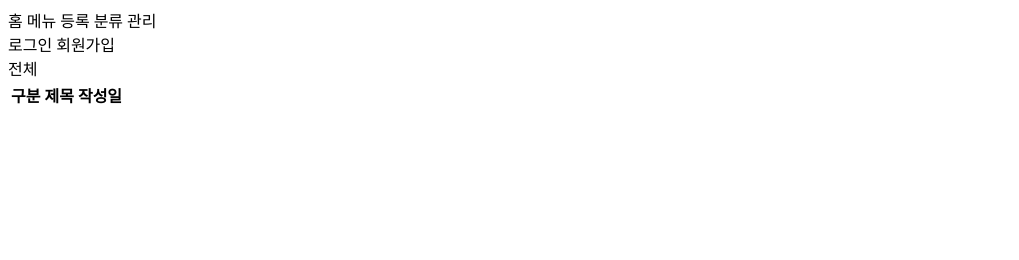
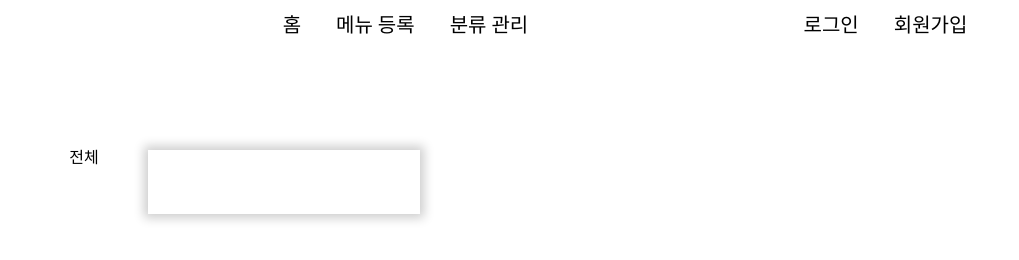
Before and after one commit to dragonbead95/Food_gallery, a plain HTML site: page index.html in a window 1280 px wide. Shown: the whole page, without its empty margins (0-1019 px from the left). Drawn offline with Linux system fonts and the light colour scheme.

Commit message:
update the layout

```diff
--- a/index.html
+++ b/index.html
@@ -3,7 +3,9 @@
   <head>
     <meta charset="UTF-8" />
     <meta name="viewport" content="width=device-width, initial-scale=1.0" />
-    <title>Document</title>
+    <title>Food Gallery</title>
+    <link rel="stylesheet" href="reset.css" />
+    <link rel="stylesheet" href="style.css" />
   </head>
   <body>
     <header class="header">
@@ -17,17 +19,16 @@
         <span class="header__title">회원가입</span>
       </div>
     </header>
-    <nav class="navigater">
-      <span class="navigater__title">전체</span>
-    </nav>
     <section class="section">
-      <table>
-        <tr>
-          <th>구분</th>
-          <th>제목</th>
-          <th>작성일</th>
-        </tr>
-      </table>
+      <nav class="navigater">
+        <span class="navigater__title">전체</span>
+      </nav>
+      <content class="content">
+        <ul class="food-list">
+          <li class="food-list__item"></li>
+        </ul>
+      </content>
     </section>
+    <footer class="footer"></footer>
   </body>
 </html>
--- /dev/null
+++ b/reset.css
@@ -0,0 +1,129 @@
+/* http://meyerweb.com/eric/tools/css/reset/
+   v2.0 | 20110126
+   License: none (public domain)
+*/
+
+html,
+body,
+div,
+span,
+applet,
+object,
+iframe,
+h1,
+h2,
+h3,
+h4,
+h5,
+h6,
+p,
+blockquote,
+pre,
+a,
+abbr,
+acronym,
+address,
+big,
+cite,
+code,
+del,
+dfn,
+em,
+img,
+ins,
+kbd,
+q,
+s,
+samp,
+small,
+strike,
+strong,
+sub,
+sup,
+tt,
+var,
+b,
+u,
+i,
+center,
+dl,
+dt,
+dd,
+ol,
+ul,
+li,
+fieldset,
+form,
+label,
+legend,
+table,
+caption,
+tbody,
+tfoot,
+thead,
+tr,
+th,
+td,
+article,
+aside,
+canvas,
+details,
+embed,
+figure,
+figcaption,
+footer,
+header,
+hgroup,
+menu,
+nav,
+output,
+ruby,
+section,
+summary,
+time,
+mark,
+audio,
+video {
+  margin: 0;
+  padding: 0;
+  border: 0;
+  font-size: 100%;
+  font: inherit;
+  vertical-align: baseline;
+}
+/* HTML5 display-role reset for older browsers */
+article,
+aside,
+details,
+figcaption,
+figure,
+footer,
+header,
+hgroup,
+menu,
+nav,
+section {
+  display: block;
+}
+body {
+  line-height: 1;
+}
+ol,
+ul {
+  list-style: none;
+}
+blockquote,
+q {
+  quotes: none;
+}
+blockquote:before,
+blockquote:after,
+q:before,
+q:after {
+  content: "";
+  content: none;
+}
+table {
+  border-collapse: collapse;
+  border-spacing: 0;
+}
--- /dev/null
+++ b/style.css
@@ -0,0 +1,49 @@
+html,
+body {
+  width: 100%;
+  height: 100%;
+}
+
+.header {
+  width: 75%;
+  height: 50px;
+  display: flex;
+  justify-content: space-around;
+  align-items: center;
+  font-size: 20px;
+  margin: 0 auto;
+  margin-bottom: 100px;
+}
+
+.header .header__title {
+  margin-right: 30px;
+}
+
+.section {
+  width: 100%;
+  height: 100%;
+  display: flex;
+}
+
+.navigater {
+  width: 10%;
+  height: 100%;
+  text-align: center;
+  display: inline-block;
+  margin-left: 20px;
+}
+
+.content {
+  width: 75%;
+}
+
+.food-list__item {
+  width: calc(25% - 2rem);
+  margin-bottom: 2rem;
+  background: #fff;
+  padding: 2rem;
+  list-style: none;
+  position: relative;
+  box-shadow: 0 0 10px 4px rgba(0, 0, 0, 0.2);
+  transition: all 0.2s;
+}
```
